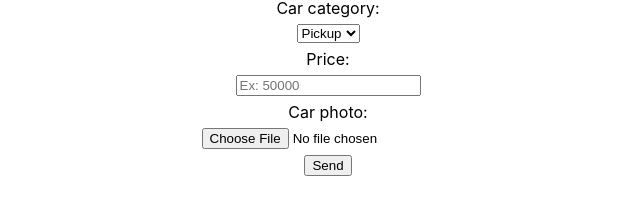
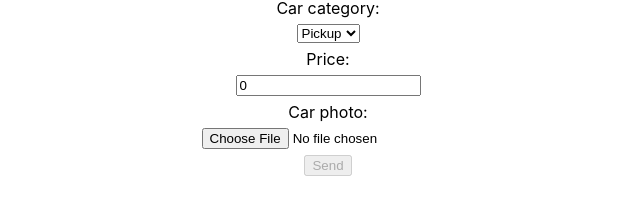
Before and after one commit to EduBarreira1212/car-store-form, a React (Create React App) app: page / in a window 1280 px wide. Shown: the part 407-622 px from the top of the page, without its empty margins (312-952 px from the left). Built offline with nearby package versions, Linux system fonts and the light colour scheme; the HTML template or start-up script is replaced by a standard one.

Commit message:
feat: data and disabled state created

```diff
--- a/src/FormPage.tsx
+++ b/src/FormPage.tsx
@@ -1,3 +1,4 @@
+import { useState } from "react";
 import styled, { css } from "styled-components";
 
 const Style = css`
@@ -16,17 +17,36 @@ const Form = styled.form`
     gap: 0.75vh;
 `;
 
+interface Idatastate {
+    name: string
+    brand: string
+    category: string
+    price: number
+    photo: any
+}
+
 const FormPage = () => {
+
+    const [data, setdata] = useState<Idatastate>({
+        name: "",
+        brand: "",
+        category: "",
+        price: 0,
+        photo: undefined
+    });
+
+    const [disabled, setDisabled] = useState<boolean>(true);
+
     return (
         <Div>
             <h1>Car store form</h1>
             <Form>
                 <label htmlFor="car-name">Car name:</label>
-                <input type="text" name="name" id="car-name" placeholder="Ex: F-150" required/>
+                <input type="text" value={data.name} name="name" id="car-name" placeholder="Ex: F-150" required/>
                 <label>Car Brand:</label>
-                <input type="text" name="brand" id="car-brand" placeholder="Ex: Ford" required/>
+                <input type="text" value={data.brand} name="brand" id="car-brand" placeholder="Ex: Ford" required/>
                 <label>Car category:</label>
-                <select name="category" id="car-category" required>
+                <select value={data.category} name="category" id="car-category" required>
                     <option value="Pickup">Pickup</option>
                     <option value="Sedan">Sedan</option>
                     <option value="Hatch">Hatch</option>
@@ -34,10 +54,10 @@ const FormPage = () => {
                     <option value="Sport">Sport</option>
                 </select>
                 <label>Price:</label>
-                <input type="number" name="price" id="car-price" placeholder="Ex: 50000" required/>
+                <input type="number" value={data.price} name="price" id="car-price" placeholder="Ex: 50000" required/>
                 <label>Car photo:</label>
-                <input type="file" name="photo" id="car-photo" required/>
-                <input type="submit" value="Send"/>
+                <input type="file" value={data.photo} name="photo" id="car-photo" required/>
+                <input type="submit" value="Send" disabled={disabled}/>
             </Form>
         </Div>
     );
```
